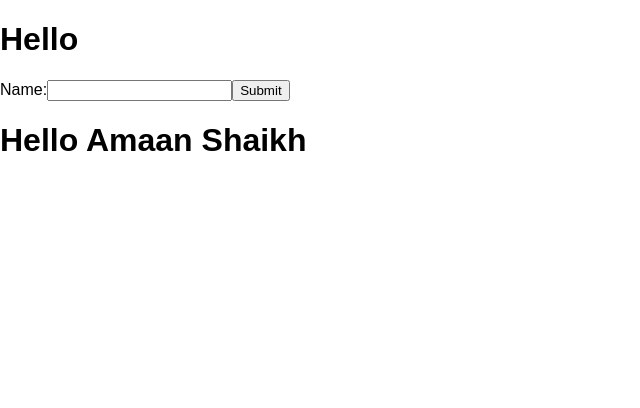
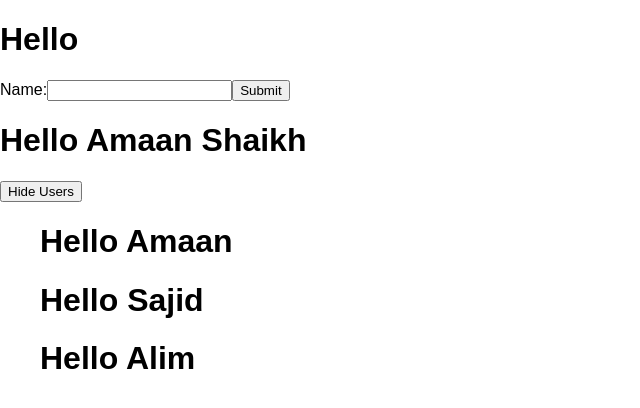
Before and after one commit to jne-freshers-dec-2023/amaan-javascript-training, a React (Create React App) app: page / in a window 1280 px wide. Shown: the top 408 px of the page, without its empty margins (0-640 px from the left). Built offline with nearby package versions, Linux system fonts and the light colour scheme; the HTML template or start-up script is replaced by a standard one.

Commit message:
feat : add state and events

```diff
--- a/src/App.js
+++ b/src/App.js
@@ -1,6 +1,7 @@
 // import React, { useState, useEffect, useCallback } from 'react';
 import UseRefHook from './components/UseRefHook';
 import User from './components/User';
+import Users from './components/Users';
 
 // import './App.css';
 
@@ -43,6 +44,7 @@
 
       <UseRefHook/>
       <User name="Amaan Shaikh" />
+      <Users/>
 
     </div>
   );
--- /dev/null
+++ b/src/components/Users.jsx
@@ -0,0 +1,43 @@
+import React, { Component } from 'react';
+import User from './User';
+
+const DUMMY_USERS = [
+  { id: 'i1', name: 'Amaan' },
+  { id: 'i2', name: 'Sajid' },
+  { id: 'i3', name: 'Alim' },
+];
+
+class Users extends Component {
+  constructor() {
+    super();
+    this.state = {
+      showUsers: true,
+      more: 'Test',
+    };
+  }
+
+  toggleUsersHandler = () => {
+    this.setState((curState) => {
+      return { showUsers: !curState.showUsers };
+    });
+  };
+
+  render() {
+    const usersList = (
+      <ul>
+        {DUMMY_USERS.map((user) => (
+          <User key={user.id} name={user.name} />
+        ))}
+      </ul>
+    );
+
+    return (
+      <>
+        <button onClick={this.toggleUsersHandler}>{this.state.showUsers ? 'Hide' : 'Show'} Users </button>
+        {this.state.showUsers && usersList}
+      </>
+    );
+  }
+}
+
+export default Users;
```
